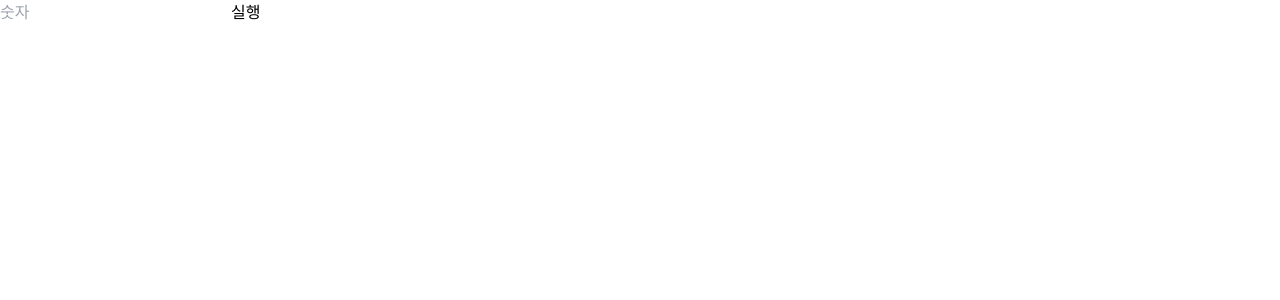
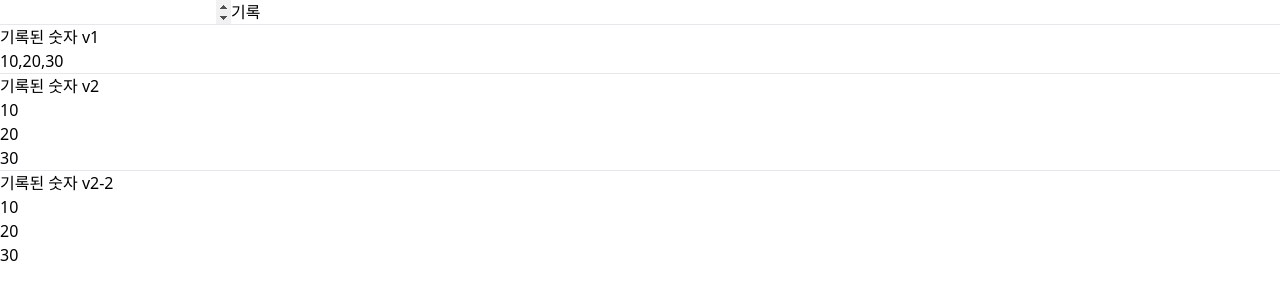
Before and after one commit to CHOMINWOONG/2024-react-exam, a React (Create React App) app: page / in a window 1280 px wide. Shown: the top 300 px of the page. Built offline with nearby package versions, Linux system fonts and the light colour scheme.

Commit message:
숫자 기록상자에 useRef 사용

```diff
--- a/src/App.js
+++ b/src/App.js
@@ -2,28 +2,59 @@ import React, { useState, useRef } from 'react';
 
 export default function App() {
   const [no, setNo] = useState("");
-  const formInputNoRef = useRef(null);
+  const noInputRef = useRef(null);
 
-  const notice = () => {
-    formInputNoRef.current.focus();
+  const [recordedNos, setRecordedNos] = useState([10, 20, 30]);
 
-    if ( !no ) {
-      alert("숫자를 입력하세요.");
+  const saveNo = () => {
+    if (no === "") {
+      alert("숫자를 입력해주세요.");
       return;
     }
 
-    alert(`당신이 입력한 숫자는 ${no}입니다`);
-    setNo('');
-  }
+    setRecordedNos([...recordedNos, no]);
+    setNo("");
+    noInputRef.current.focus();
+  };
 
+  //const li = [1, 2, 3].map((el, index) => <li key={index}>{el}</li>);
+  const li = recordedNos.map((el, index) => <li key={index}>{el}</li>);
 
-  return <>
-  <form onSubmit={(e) => {
-    e.preventDefault();
-    notice();
-  }}>
-    <input className="input input-bordered" type="text" placeholder='숫자' ref={formInputNoRef} value={no} onChange={(e) => setNo(e.target.value)} />
-    <button className='btn btn-primary'>실행</button>
-  </form>
-  </>
+  return (
+    <>
+      <form
+        onSubmit={(e) => {
+          e.preventDefault();
+          saveNo();
+        }}
+      >
+        <input
+          type="number"
+          value={no}
+          ref={noInputRef}
+          onChange={(e) => setNo(e.target.valueAsNumber)}
+        />
+        <button type="submit">기록</button>
+      </form>
+
+      <hr />
+
+      <h1>기록된 숫자 v1</h1>
+      {recordedNos.join(",")}
+
+      <hr />
+
+      <h1>기록된 숫자 v2</h1>
+      <ul>{li}</ul>
+
+      <hr />
+
+      <h1>기록된 숫자 v2-2</h1>
+      <ul>
+        {recordedNos.map((el, index) => (
+          <li key={index}>{el}</li>
+        ))}
+      </ul>
+    </>
+  );
 }
```
